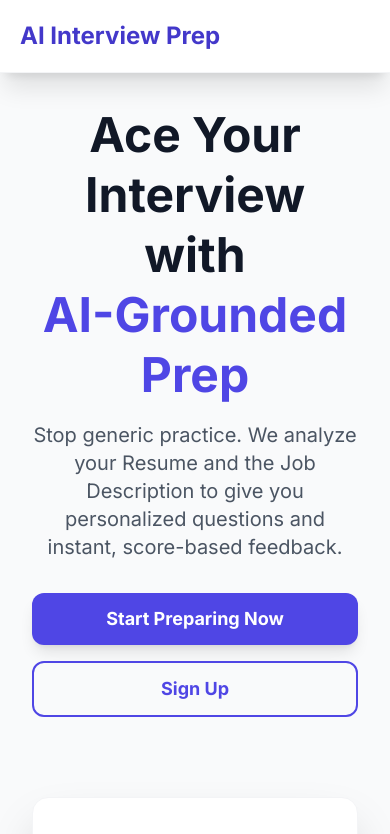
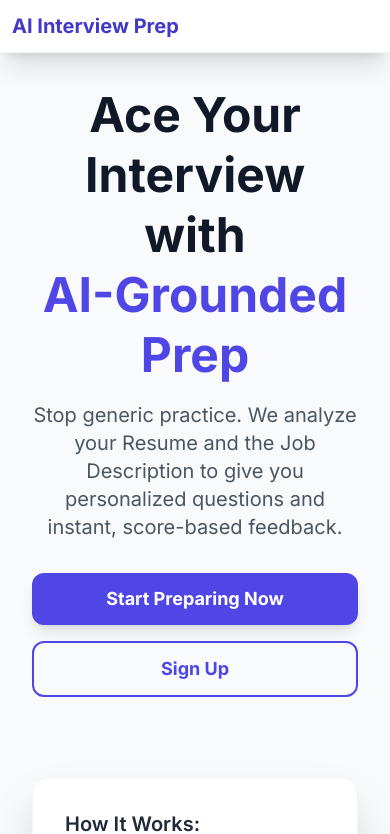
Before and after one commit to RishabhGupta19/AI-Interview-Prep, a React (Create React App) app in the folder Frontend/: page / in a window 390 px wide. Shown: the top 834 px of the page. Built offline with nearby package versions, Linux system fonts and the light colour scheme.

Commit message:
Update App.jsx

```diff
--- a/Frontend/src/App.jsx
+++ b/Frontend/src/App.jsx
@@ -179,43 +179,42 @@ const Toast = ({ message, type, onClose }) => {
 };
 
 const Header = ({ isLoggedIn, user, navigate, handleLogout, status }) => (
-    // IMPROVEMENT 1: Added subtle top-border on scroll animation effect (shadow-xl)
-    <header className="sticky top-0 z-10 flex justify-between items-center p-5 bg-white shadow-xl transition-shadow duration-300 border-b border-gray-100">
+    // Base padding reduced (p-3) for mobile, p-5 used for larger screens (sm:p-5)
+    <header className="sticky top-0 z-10 flex justify-between items-center p-3 sm:p-5 bg-white shadow-xl transition-shadow duration-300 border-b border-gray-100">
         <h1
-            // IMPROVEMENT 2: Add subtle press animation (scale) on click
-            className="text-2xl font-extrabold text-indigo-700 cursor-pointer transition-all duration-150 hover:text-indigo-600 hover:scale-[1.01] active:scale-[0.98]"
+            // Base font size reduced (text-xl) for mobile, increased for larger screens (sm:text-2xl)
+            className="text-xl sm:text-2xl font-extrabold text-indigo-700 cursor-pointer transition-all duration-150 hover:text-indigo-600 hover:scale-[1.01] active:scale-[0.98]"
             onClick={() => navigate('landing')}
         >
             AI Interview Prep
         </h1>
-        <nav className="space-x-6 flex items-center">
+        <nav className="space-x-2 sm:space-x-6 flex items-center">
             {isLoggedIn ? (
                 <>
-                    {/* User name: No animation needed, keep it static */}
+                    {/* User name: Always hidden on mobile (hidden sm:inline) */}
                     <span className="text-sm hidden sm:inline text-gray-700 font-medium pr-3 border-r border-gray-300">
                         {user?.name || 'Guest'}
                     </span>
 
-                    {/* Upload Button: Bounce effect on hover */}
+                    {/* Docs Ready / Upload Button: Smaller text (text-xs) and less padding on mobile */}
                     <button
                         onClick={() => navigate('upload')}
-                        // Added transform and hover:translate-y-[-1px] for a slight lift
-                        className={`text-sm font-semibold transition-all duration-200 p-1 rounded-md transform hover:-translate-y-[1px] ${
+                        className={`text-xs sm:text-sm font-semibold transition-all duration-200 p-1 rounded-md transform hover:-translate-y-[1px] ${
                             status.documentsReady
                                 ? 'text-green-600 hover:bg-green-50'
                                 : 'text-indigo-600 hover:bg-indigo-50'
                         }`}
                     >
-                        {status.documentsReady ? 'Docs Ready (Go)' : 'Upload Documents'}
+                        {/* Shorter text for mobile visibility */}
+                        {status.documentsReady ? 'Docs Ready' : 'Upload'}
                     </button>
 
-                    {/* Chat Button: Primary action gets a pulse/shadow animation */}
+                    {/* Chat Button: Smaller text (text-xs) and less padding on mobile */}
                     <button
                         onClick={() => navigate('chat')}
-                        // Added shadow, hover:shadow-lg, and slightly more pronounced hover state
-                        className={`text-sm font-semibold transition-all duration-300 py-1 px-3 rounded-lg transform ${
+                        className={`text-xs sm:text-sm font-semibold transition-all duration-300 py-1 px-2 sm:px-3 rounded-lg transform ${
                             status.documentsReady
-                                ? ' text-indigo-600  hover:shadow-md'
+                                ? ' text-indigo-600 hover:text-indigo-700 hover:shadow-md'
                                 : 'text-gray-400 cursor-not-allowed bg-gray-100'
                         }`}
                         disabled={!status.documentsReady}
@@ -223,11 +222,10 @@ const Header = ({ isLoggedIn, user, navigate, handleLogout, status }) => (
                         Start Chat
                     </button>
 
-                    {/* Logout Button: Clear indication of being clickable */}
+                    {/* Logout Button: Smaller text (text-xs) and less padding on mobile */}
                     <button
                         onClick={handleLogout}
-                        // Added ring on active/focus state
-                        className="text-sm font-medium text-red-500 hover:text-red-700 transition-all p-1 rounded-md hover:bg-red-50 focus:ring-2 focus:ring-red-300 active:bg-red-100"
+                        className="text-xs sm:text-sm font-medium text-red-500 hover:text-red-700 transition-all p-1 rounded-md hover:bg-red-50 focus:ring-2 focus:ring-red-300 active:bg-red-100"
                     >
                         Logout
                     </button>
```
